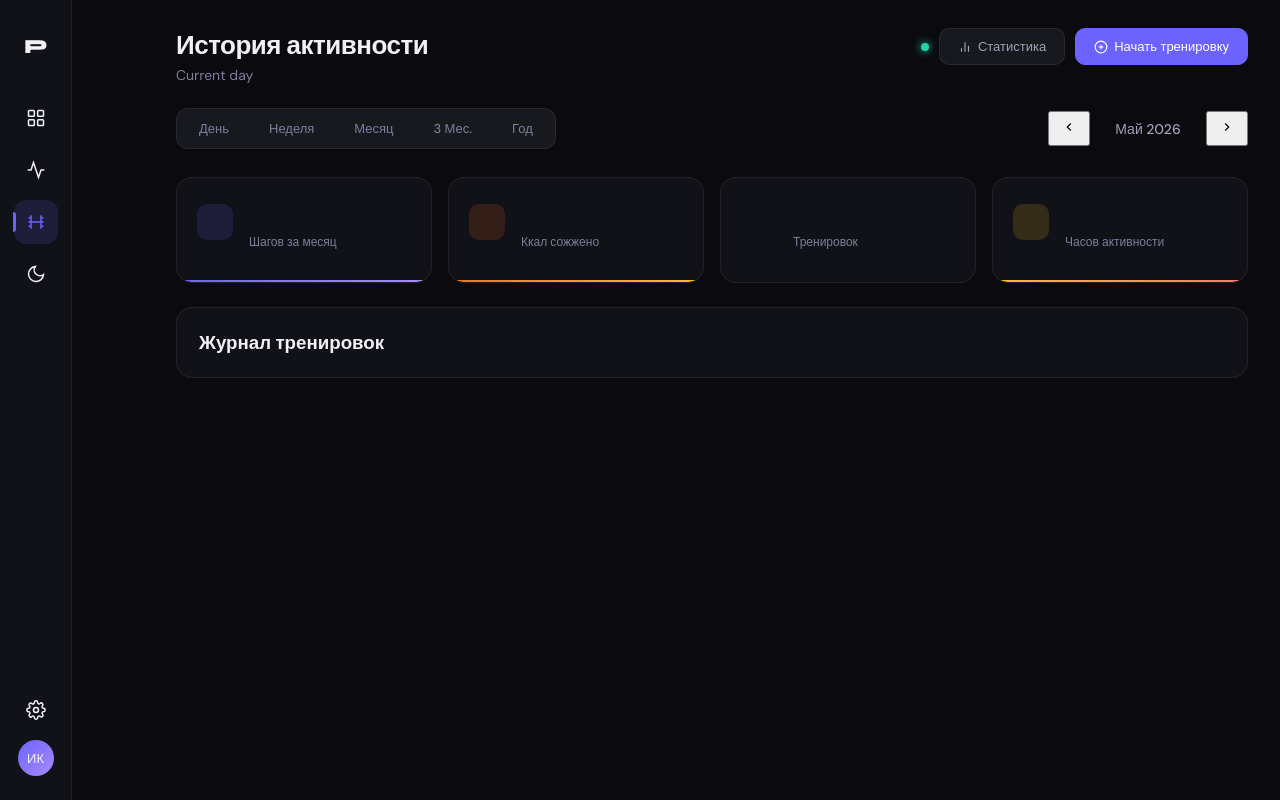
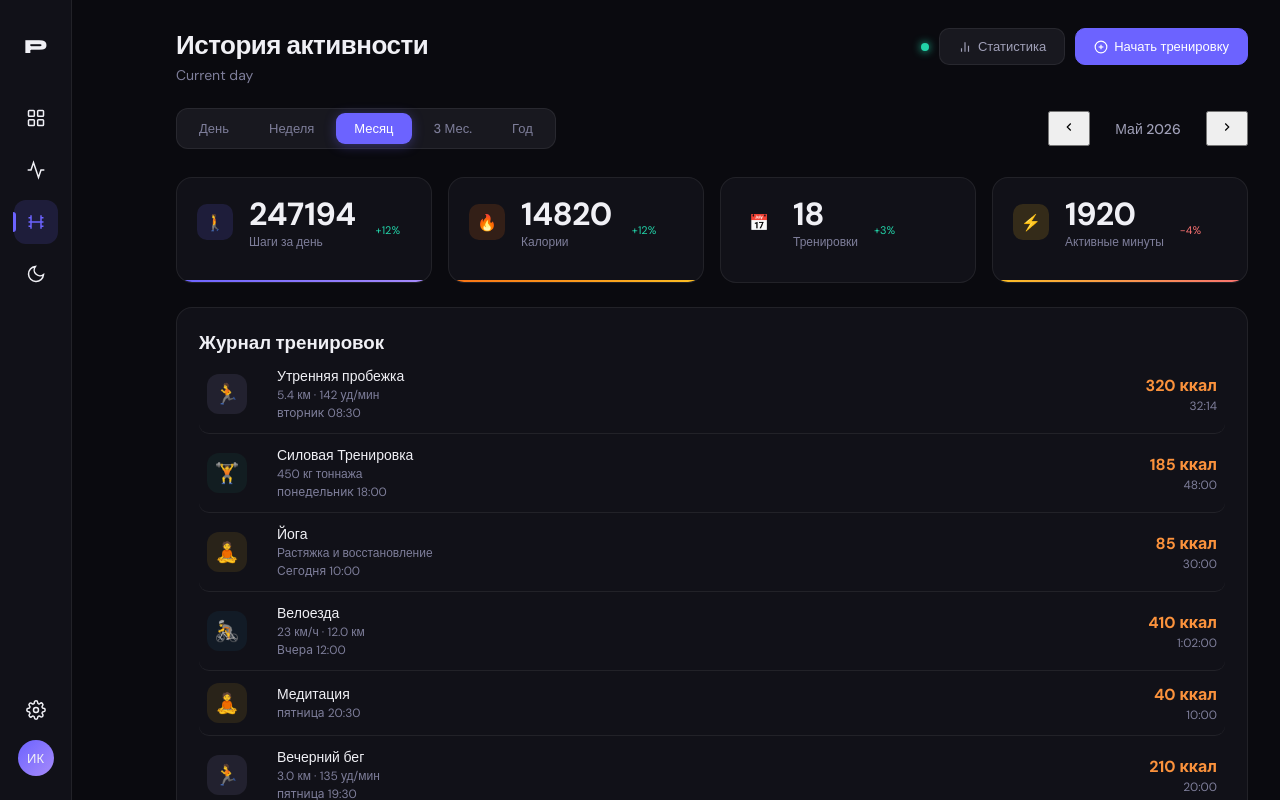
Before and after one commit to skladowski/fitness, a React (Vite) app: page /history in a window 1280 px wide. Shown: the top 800 px of the page. Built offline with nearby package versions, Linux system fonts and the light colour scheme.

Commit message:
feat: implement controlled period selector and flatMap workouts sorting`

```diff
--- a/src/components/PeriodSelector/PeriodSelector.jsx
+++ b/src/components/PeriodSelector/PeriodSelector.jsx
@@ -1,21 +1,34 @@
-import './PeriodSelector.css';
-import { useState } from 'react';
+import "./PeriodSelector.css";
 
-const daysOfPeriod = ['День', 'Неделя', 'Месяц', '3 Мес.', 'Год' ]
+const daysOfPeriod = ["День", "Неделя", "Месяц", "3 Мес.", "Год"];
 
-export function PeriodSelector({ activePeriod }) {
-  const [current, setCurrent] = useState(activePeriod);
+export function PeriodSelector({ activePeriod, onPeriodChange }) {
   return (
     <div className="period-selector">
       <div className="period-tabs">
-        {daysOfPeriod.map((item) => (
-          <button onClick={() => setCurrent(item)} key={item} className={`period-tab ${item === current ? 'active' : ''}`}>{item}</button>
-        ))}
+        {daysOfPeriod.map((item) => {
+          return (
+            <button
+              onClick={() => onPeriodChange(item)}
+              key={item}
+              className={`period-tab ${item === activePeriod ? "active" : ""}`}
+            >
+              {item}
+            </button>
+          );
+        })}
       </div>
 
       <div className="period-navigation">
         <button className="btn">
-          <svg width="14" height="14" fill="none" stroke="currentColor" strokeWidth="2" viewBox="0 0 24 24">
+          <svg
+            width="14"
+            height="14"
+            fill="none"
+            stroke="currentColor"
+            strokeWidth="2"
+            viewBox="0 0 24 24"
+          >
             <polyline points="15 18 9 12 15 6" />
           </svg>
         </button>
@@ -23,7 +36,14 @@ export function PeriodSelector({ activePeriod }) {
         <span className="period-current">Май 2026</span>
 
         <button className="btn">
-          <svg width="14" height="14" fill="none" stroke="currentColor" strokeWidth="2" viewBox="0 0 24 24">
+          <svg
+            width="14"
+            height="14"
+            fill="none"
+            stroke="currentColor"
+            strokeWidth="2"
+            viewBox="0 0 24 24"
+          >
             <polyline points="9 18 15 12 9 6" />
           </svg>
         </button>
--- a/src/mocks/HistoryData.jsx
+++ b/src/mocks/HistoryData.jsx
@@ -1,7 +1,6 @@
 export const HistoryDataMonth = [
   {
     id: "uuid-1",
-    label: "Шагов за месяц",
     type: "STEPS",
     trend: 12,
     metrics: {
@@ -10,7 +9,7 @@ export const HistoryDataMonth = [
   },
   {
     id: "uuid-2",
-    label: "Ккал сожжено",
+
     type: "CALORIES",
     trend: 12,
     metrics: {
@@ -19,7 +18,7 @@ export const HistoryDataMonth = [
   },
   {
     id: "uuid-3",
-    label: "Тренировок",
+
     type: "TRAINING_COUNT",
     trend: 3,
     metrics: {
@@ -28,7 +27,7 @@ export const HistoryDataMonth = [
   },
   {
     id: "uuid-4",
-    label: "Часов активности",
+
     type: "ACTIVE_MINUTES",
     trend: -4,
     metrics: {
--- a/src/pages/history/HistoryPage.jsx
+++ b/src/pages/history/HistoryPage.jsx
@@ -2,28 +2,52 @@ import { Header } from "../../components/Header/Header";
 import { StatCard } from "../../components/Stats/StatCard";
 import { WorkoutItem } from "../../components/Workout/WorkoutItem";
 import { WorkoutsData } from "../../mocks/WorkoutsData";
-import { HistoryDataMonth } from "../../mocks/HistoryData"
+import { HistoryDataMonth } from "../../mocks/HistoryData";
 import { PeriodSelector } from "../../components/PeriodSelector/PeriodSelector";
+import { useState } from "react";
+import { activities } from "../../constant/activities";
 export function HistoryPage() {
+  const allWorkouts = WorkoutsData.flatMap((day) => day.workouts).sort(
+    (a, b) => new Date(b.timestamp) - new Date(a.timestamp),
+  );
+  const [activePeriod, setActivePeriod] = useState("Месяц");
+
   return (
     <div className="main">
-    <Header title="История активности" subtitle='Current day' />
+      <Header title="История активности" subtitle="Current day" />
       <div className="content">
-      <PeriodSelector />
+        <PeriodSelector
+          activePeriod={activePeriod}
+          onPeriodChange={setActivePeriod}
+        />
         <div className="stats-grid">
-      {HistoryDataMonth.map((item) => (
-        <StatCard key={item.id} {...item} variant={'horizontal'} />
-      ))}
+          {HistoryDataMonth.map((item) => {
+            const activityConfig = activities[item.type];
+            const { icon, label } = activityConfig;
+            const current = Object.values(item.metrics)[0].current;
+            const trendText =
+              item.trend > 0 ? `+${item.trend}%` : `${item.trend}%`;
+            return (
+              <StatCard
+                key={item.id}
+                variant={"horizontal"}
+                value={current}
+                icon={icon}
+                label={label}
+                type={item.type}
+                trendText={trendText}
+              />
+            );
+          })}
         </div>
-
 
         <div className="card">
           <h3>Журнал тренировок</h3>
-        {WorkoutsData.map(workout => (
+          {allWorkouts.map((workout) => (
             <WorkoutItem key={workout.id} {...workout} />
           ))}
         </div>
       </div>
     </div>
-)
+  );
 }
```
Lines whose indentation alone changed are shown as unchanged.
